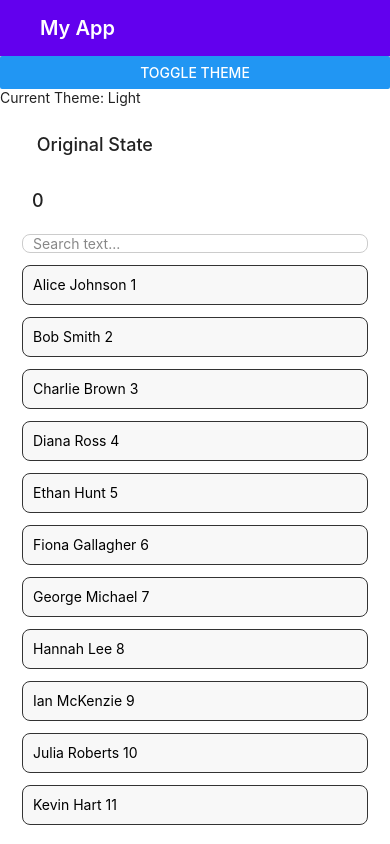
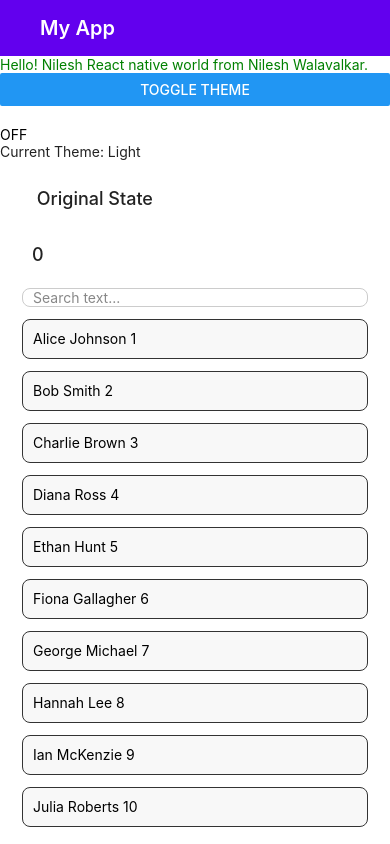
Before and after one commit to NileshWal/RNPracticeRepo, a React Native app: screen / in a window 390 px wide. Built offline with nearby package versions, Linux system fonts and the light colour scheme.

Commit message:
1. Custom log file 2. MyText for class component. 3. Custom hooks

```diff
--- a/App.js
+++ /dev/null
@@ -1,46 +0,0 @@
-/**
- * Sample React Native App
- * https://github.com/facebook/react-native
- *
- * @format
- */
-
-import React, { useState } from 'react';
-import { Button, View, useColorScheme } from 'react-native';
-import HomeScreen from './screens/HomeScreen';
-import { SafeAreaProvider } from 'react-native-safe-area-context';
-import { ThemeContext } from './context/ThemeContext';
-import ToolBar from './components/ToolBar';
-
-function App() {
-  // const getUser = _userName => {
-  //   const API_URL = `https://api.github.com/users/${_userName}`;
-  //   return fetch(API_URL).then(response => response.json());
-  // };
-
-  // getUser('openai')
-  //   .then(val => console.log('success val ' + val))
-  //   .catch(err => console.error('error val ' + err));
-
-  const scheme = useColorScheme(); // 'dark' or 'light'
-  const isDarkMode = scheme === 'dark';
-  const [isDarkTheme, setIsDarkTheme] = useState(isDarkMode);
-
-  const toggleTheme = () => {
-    setIsDarkTheme(!isDarkTheme);
-  };
-
-  return (
-    <ThemeContext.Provider value={isDarkTheme}>
-      <SafeAreaProvider>
-        <ToolBar title="My App" isDarkMode={isDarkTheme} />
-        <View>
-          <Button title="Toggle Theme" onPress={toggleTheme} />
-        </View>
-        <HomeScreen />
-      </SafeAreaProvider>
-    </ThemeContext.Provider>
-  );
-}
-
-export default App;
--- /dev/null
+++ b/App.tsx
@@ -0,0 +1,115 @@
+/**
+ * Sample React Native App
+ * https://github.com/facebook/react-native
+ *
+ * @format
+ */
+
+import React, { useState } from 'react';
+import { Button, View, useColorScheme, Text } from 'react-native';
+import HomeScreen from './screens/HomeScreen';
+import { SafeAreaProvider } from 'react-native-safe-area-context';
+import { ThemeContext } from './context/ThemeContext';
+import ToolBar from './components/ToolBar';
+import useToggle from './customHooks/useToggle';
+import MyText from './components/MyText';
+
+function App() {
+  // const getUser = _userName => {
+  //   const API_URL = `https://api.github.com/users/${_userName}`;
+  //   return fetch(API_URL).then(response => response.json());
+  // };
+
+  // getUser('openai')
+  //   .then(val => console.log('success val ' + val))
+  //   .catch(err => console.error('error val ' + err));
+
+  const scheme = useColorScheme(); // 'dark' or 'light'
+  const isDarkMode = scheme === 'dark';
+  const [isDarkTheme, setIsDarkTheme] = useState(isDarkMode);
+  const [showText, setShowText] = useState(true);
+
+  const toggleTheme = () => {
+    //setIsDarkTheme(!isDarkTheme);
+    setShowText(!showText);
+  };
+
+  const [isOn, toggleIsOn] = useToggle(false);
+
+  return (
+    <ThemeContext.Provider value={isDarkTheme}>
+      <SafeAreaProvider>
+        <ToolBar title="My App" isDarkMode={isDarkTheme} />
+        {showText && <MyText name="Nilesh" />}
+        {/* <MyText name={'Nilesh'} /> */}
+        <Button title="Toggle Theme" onPress={toggleTheme} />
+        <View style={{ height: 20, backgroundColor: '#ffffff' }} />
+        <Text style={{ backgroundColor: '#ffffff', color: '#000000' }}>
+          {isOn ? 'ON' : 'OFF'}
+        </Text>
+        <HomeScreen />
+      </SafeAreaProvider>
+    </ThemeContext.Provider>
+  );
+}
+
+export default App;
+
+//Class component example
+// class App extends Component {
+//   constructor(props) {
+//     super(props);
+//     this.state = {};
+//   }
+
+//   componentDidMount() {
+//     console.log('componentDidMount called');
+//   }
+
+//   shouldComponentUpdate(
+//     nextProps: Readonly<{}>,
+//     nextState: Readonly<{}>,
+//     nextContext: any,
+//   ): boolean {
+//     console.log('shouldComponentUpdate called');
+//     return true;
+//   }
+
+//   getSnapshotBeforeUpdate(
+//     prevProps: Readonly<{}>,
+//     prevState: Readonly<{}>,
+//   ): any {
+//     console.log('getSnapshotBeforeUpdate called');
+//     return null;
+//   }
+
+//   componentDidUpdate(
+//     prevProps: Readonly<{}>,
+//     prevState: Readonly<{}>,
+//     snapshot?: any,
+//   ): void {
+//     console.log('componentDidUpdate called');
+//   }
+
+//   componentWillUnmount(): void {
+//     console.log('componentWillUnmount called');
+//   }
+
+//   render() {
+//     return (
+//       <SafeAreaProvider>
+//         <ToolBar title="My App" isDarkMode={false} />
+//         <Text
+//           style={{ color: '#000000' }}
+//           onPress={() => {
+//             this.setState({ name: 'Nilesh' });
+//           }}
+//         >
+//           'ON' : 'OFF' {this.state.name}
+//         </Text>
+//       </SafeAreaProvider>
+//     );
+//   }
+// }
+
+// export default App;
--- /dev/null
+++ b/components/CustomLogs.tsx
@@ -0,0 +1,32 @@
+import React from 'react';
+
+class CustomLogs {
+  private static isDebug = __DEV__; // same as BuildConfig.DEBUG
+
+  static debug(tag: string, message?: any) {
+    if (!this.isDebug) return;
+    console.log(`[DEBUG] [${tag}]`, message ?? '');
+  }
+
+  static info(tag: string, message?: any) {
+    if (!this.isDebug) return;
+    console.info(`[INFO] [${tag}]`, message ?? '');
+  }
+
+  static warn(tag: string, message?: any) {
+    if (!this.isDebug) return;
+    console.warn(`[WARN] [${tag}]`, message ?? '');
+  }
+
+  static error(tag: string, message?: any) {
+    if (!this.isDebug) return;
+    console.error(`[ERROR] [${tag}]`, message ?? '');
+  }
+
+  static logObject(tag: string, obj: Record<string, any>) {
+    if (!this.isDebug) return;
+    console.log(`[OBJECT] [${tag}]`, JSON.stringify(obj, null, 2));
+  }
+}
+
+export default CustomLogs;
--- /dev/null
+++ b/components/MyText.tsx
@@ -0,0 +1,77 @@
+import { Component } from 'react';
+import { Text } from 'react-native';
+import CustomLogs from '../components/CustomLogs';
+
+// Define your prop types
+interface MyTextProps {
+  name: string;
+}
+
+// Define your state types
+interface MyTextState {
+  fullName: string;
+}
+
+class MyText extends Component<MyTextProps, MyTextState> {
+  TAG = 'MyText';
+
+  constructor(props: MyTextProps) {
+    super(props);
+    this.state = {
+      fullName: this.props.name + ' Walavalkar',
+    };
+  }
+
+  componentDidMount() {
+    CustomLogs.debug(this.TAG, 'componentDidMount called');
+  }
+
+  shouldComponentUpdate(
+    nextProps: Readonly<MyTextProps>,
+    nextState: Readonly<MyTextState>,
+    nextContext: any,
+  ): boolean {
+    CustomLogs.debug(this.TAG, 'shouldComponentUpdate called');
+    return true;
+  }
+
+  getSnapshotBeforeUpdate(
+    prevProps: Readonly<MyTextProps>,
+    prevState: Readonly<MyTextState>,
+  ): any {
+    CustomLogs.debug(this.TAG, 'getSnapshotBeforeUpdate called');
+    return null;
+  }
+
+  componentDidUpdate(
+    prevProps: Readonly<MyTextProps>,
+    prevState: Readonly<MyTextState>,
+    snapshot?: any,
+  ): void {
+    CustomLogs.debug(
+      this.TAG,
+      `componentDidUpdate called. prevFullName=${prevState.fullName}, newFullName=${this.state.fullName}`,
+    );
+  }
+
+  componentWillUnmount(): void {
+    CustomLogs.debug(this.TAG, 'componentWillUnmount called');
+  }
+
+  handleTextClick = (): void => {
+    this.setState({ ...this.state, ...{ fullName: 'John Doe' } });
+  };
+
+  render() {
+    return (
+      <Text
+        style={{ color: 'green', backgroundColor: '#ffffff' }}
+        onPress={this.handleTextClick}
+      >
+        Hello! {this.props.name} React native world from {this.state.fullName}.
+      </Text>
+    );
+  }
+}
+
+export default MyText;
--- /dev/null
+++ b/customHooks/useToggle.tsx
@@ -0,0 +1,11 @@
+import { useState } from 'react';
+
+const useToggle = (initialValue: boolean = false) => {
+  const [value, setValue] = useState(initialValue);
+  const toggle = () => {
+    setValue(!value);
+  };
+  return [value, toggle];
+};
+
+export default useToggle;
--- a/screens/HomeScreen.tsx
+++ b/screens/HomeScreen.tsx
@@ -14,8 +14,10 @@ import { globalStyles } from '../styles/globalStyles';
 import { ListItem } from '../types/common';
 import { useSafeAreaInsets } from 'react-native-safe-area-context';
 import { ThemeContext } from '../context/ThemeContext';
+import CustomLogs from '../components/CustomLogs';
 
 const HomeScreen: React.FC = () => {
+  const TAG = 'HomeScreen';
   const insets = useSafeAreaInsets();
   const isDarkTheme = useContext(ThemeContext);
   const uiElements = globalStyles(isDarkTheme);
@@ -25,14 +27,14 @@ const HomeScreen: React.FC = () => {
   const [stateText, setStateText] = useState(0);
 
   useEffect(() => {
-    console.log('HomeScreen mounted');
+    CustomLogs.debug(TAG, 'HomeScreen mounted');
     const mockData = generateMockData();
     setData(mockData);
     setFilteredData(mockData);
   }, []);
 
   useEffect(() => {
-    console.log('HomeScreen mounted ' + stateText);
+    CustomLogs.debug(TAG, 'HomeScreen mounted ' + stateText);
   }, [stateText]);
 
   // Handle search input change
```
